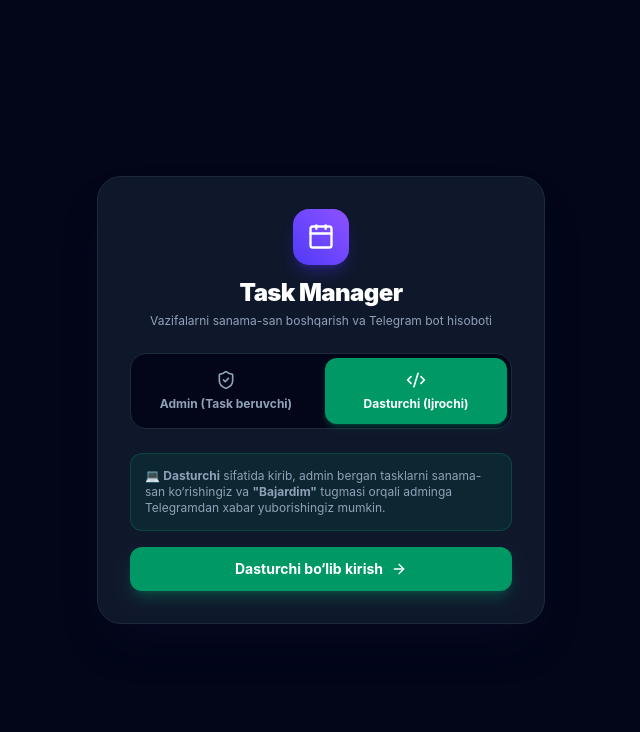
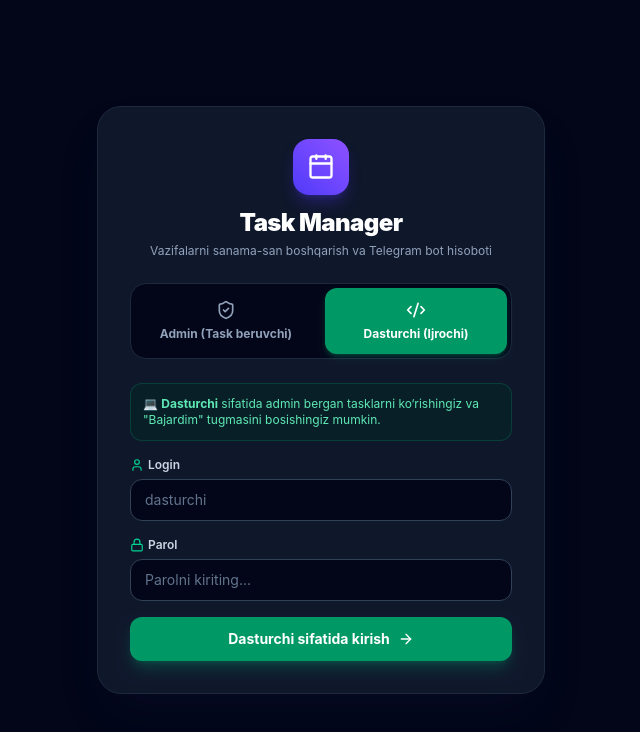
Before and after one commit to oddiyinsondev/task-manager, a React (Vite) app: page / in a window 1280 px wide. Both pictures are taken after a click on the button "Dasturchi (Ijrochi)". Shown: the top 732 px of the page, without its empty margins (319-959 px from the left). Built offline with nearby package versions, Linux system fonts and the light colour scheme.

Commit message:
Update login credentials: Admin (admin/shohruhbekk), Developer (dasturchi/dasturchi2026)

```diff
--- a/src/components/LoginScreen.tsx
+++ b/src/components/LoginScreen.tsx
@@ -12,22 +12,33 @@ export const LoginScreen: React.FC<Props> = ({ onLogin }) => {
   const [password, setPassword] = useState('');
   const [error, setError] = useState('');
 
-  const handleAdminSubmit = (e: React.FormEvent) => {
+  const handleSubmit = (e: React.FormEvent) => {
     e.preventDefault();
     setError('');
 
     const cleanUser = username.trim().toLowerCase();
     const cleanPass = password.trim();
 
-    if (cleanUser === 'dasturchi' && cleanPass === 'dasturchi2026') {
+    if (selectedRole === 'admin') {
+      if (cleanUser === 'admin' && cleanPass === 'shohruhbekk') {
         onLogin('admin');
       } else {
-      setError('Login yoki parol noto‘g‘ri! (Login: dasturchi, Parol: dasturchi2026)');
+        setError('Admin logini yoki paroli noto‘g‘ri! (Login: admin, Parol: shohruhbekk)');
+      }
+    } else {
+      if (cleanUser === 'dasturchi' && cleanPass === 'dasturchi2026') {
+        onLogin('developer');
+      } else {
+        setError('Dasturchi logini yoki paroli noto‘g‘ri! (Login: dasturchi, Parol: dasturchi2026)');
+      }
     }
   };
 
-  const handleDeveloperDirectLogin = () => {
-    onLogin('developer');
+  const handleRoleChange = (role: UserRole) => {
+    setSelectedRole(role);
+    setUsername('');
+    setPassword('');
+    setError('');
   };
 
   return (
@@ -48,10 +59,7 @@ export const LoginScreen: React.FC<Props> = ({ onLogin }) => {
         <div className="grid grid-cols-2 gap-2 p-1 bg-slate-950 border border-slate-800 rounded-2xl mb-6">
           <button
             type="button"
-            onClick={() => {
-              setSelectedRole('admin');
-              setError('');
-            }}
+            onClick={() => handleRoleChange('admin')}
             className={`py-3 px-3 rounded-xl text-xs font-bold flex flex-col items-center gap-1.5 transition-all ${
               selectedRole === 'admin'
                 ? 'bg-indigo-600 text-white shadow-md shadow-indigo-600/30'
@@ -64,10 +72,7 @@ export const LoginScreen: React.FC<Props> = ({ onLogin }) => {
 
           <button
             type="button"
-            onClick={() => {
-              setSelectedRole('developer');
-              setError('');
-            }}
+            onClick={() => handleRoleChange('developer')}
             className={`py-3 px-3 rounded-xl text-xs font-bold flex flex-col items-center gap-1.5 transition-all ${
               selectedRole === 'developer'
                 ? 'bg-emerald-600 text-white shadow-md shadow-emerald-600/30'
@@ -87,23 +92,37 @@ export const LoginScreen: React.FC<Props> = ({ onLogin }) => {
           </div>
         )}
 
-        {/* Form content depending on role */}
+        {/* Role Info Box */}
+        <div
+          className={`text-xs p-3 rounded-xl border mb-4 ${
+            selectedRole === 'admin'
+              ? 'bg-indigo-950/40 border-indigo-500/20 text-indigo-300'
+              : 'bg-emerald-950/40 border-emerald-500/20 text-emerald-300'
+          }`}
+        >
           {selectedRole === 'admin' ? (
-          <form onSubmit={handleAdminSubmit} className="space-y-4">
-            <div className="text-xs text-slate-400 bg-slate-800/40 p-3 rounded-xl border border-slate-800">
-              👑 <strong>Admin</strong> sifatida yangi tasklar kiritishingiz va rasmlar biriktirishingiz mumkin.
+            <>👑 <strong>Admin</strong> sifatida yangi tasklar kiritishingiz va rasmlar biriktirishingiz mumkin.</>
+          ) : (
+            <>💻 <strong>Dasturchi</strong> sifatida admin bergan tasklarni ko‘rishingiz va "Bajardim" tugmasini bosishingiz mumkin.</>
+          )}
         </div>
 
+        {/* Login Form */}
+        <form onSubmit={handleSubmit} className="space-y-4">
           <div>
             <label className="block text-xs font-semibold text-slate-300 mb-1.5 flex items-center gap-1">
-                <User className="w-3.5 h-3.5 text-indigo-400" />
+              <User
+                className={`w-3.5 h-3.5 ${
+                  selectedRole === 'admin' ? 'text-indigo-400' : 'text-emerald-400'
+                }`}
+              />
               Login
             </label>
             <input
               type="text"
               value={username}
               onChange={(e) => setUsername(e.target.value)}
-                placeholder="dasturchi"
+              placeholder={selectedRole === 'admin' ? 'admin' : 'dasturchi'}
               className="w-full px-3.5 py-2.5 bg-slate-950 border border-slate-700 rounded-xl text-white placeholder-slate-500 focus:outline-none focus:ring-2 focus:ring-indigo-500 text-sm"
               required
               autoFocus
@@ -112,14 +131,18 @@ export const LoginScreen: React.FC<Props> = ({ onLogin }) => {
 
           <div>
             <label className="block text-xs font-semibold text-slate-300 mb-1.5 flex items-center gap-1">
-                <Lock className="w-3.5 h-3.5 text-indigo-400" />
+              <Lock
+                className={`w-3.5 h-3.5 ${
+                  selectedRole === 'admin' ? 'text-indigo-400' : 'text-emerald-400'
+                }`}
+              />
               Parol
             </label>
             <input
               type="password"
               value={password}
               onChange={(e) => setPassword(e.target.value)}
-                placeholder="dasturchi2026"
+              placeholder="Parolni kiriting..."
               className="w-full px-3.5 py-2.5 bg-slate-950 border border-slate-700 rounded-xl text-white placeholder-slate-500 focus:outline-none focus:ring-2 focus:ring-indigo-500 text-sm"
               required
             />
@@ -127,28 +150,16 @@ export const LoginScreen: React.FC<Props> = ({ onLogin }) => {
 
           <button
             type="submit"
-              className="w-full py-3 bg-indigo-600 hover:bg-indigo-500 text-white rounded-xl text-sm font-bold shadow-lg shadow-indigo-600/30 transition-all flex items-center justify-center gap-2 mt-2"
+            className={`w-full py-3 text-white rounded-xl text-sm font-bold shadow-lg transition-all flex items-center justify-center gap-2 mt-2 ${
+              selectedRole === 'admin'
+                ? 'bg-indigo-600 hover:bg-indigo-500 shadow-indigo-600/30'
+                : 'bg-emerald-600 hover:bg-emerald-500 shadow-emerald-600/30'
+            }`}
           >
-              <span>Admin sifatida kirish</span>
+            <span>{selectedRole === 'admin' ? 'Admin sifatida kirish' : 'Dasturchi sifatida kirish'}</span>
             <ArrowRight className="w-4 h-4" />
           </button>
         </form>
-        ) : (
-          <div className="space-y-4">
-            <div className="text-xs text-slate-400 bg-emerald-500/10 p-3.5 rounded-xl border border-emerald-500/20 text-emerald-300">
-              💻 <strong>Dasturchi</strong> sifatida kirib, admin bergan tasklarni sanama-san ko‘rishingiz va <strong>"Bajardim"</strong> tugmasi orqali adminga Telegramdan xabar yuborishingiz mumkin.
-            </div>
-
-            <button
-              type="button"
-              onClick={handleDeveloperDirectLogin}
-              className="w-full py-3 bg-emerald-600 hover:bg-emerald-500 text-white rounded-xl text-sm font-bold shadow-lg shadow-emerald-600/30 transition-all flex items-center justify-center gap-2"
-            >
-              <span>Dasturchi bo‘lib kirish</span>
-              <ArrowRight className="w-4 h-4" />
-            </button>
-          </div>
-        )}
       </div>
     </div>
   );
```
Also changed, not shown: 1 other file (tests, documents, lock files or other folders). Lines whose indentation alone changed are shown as unchanged.
